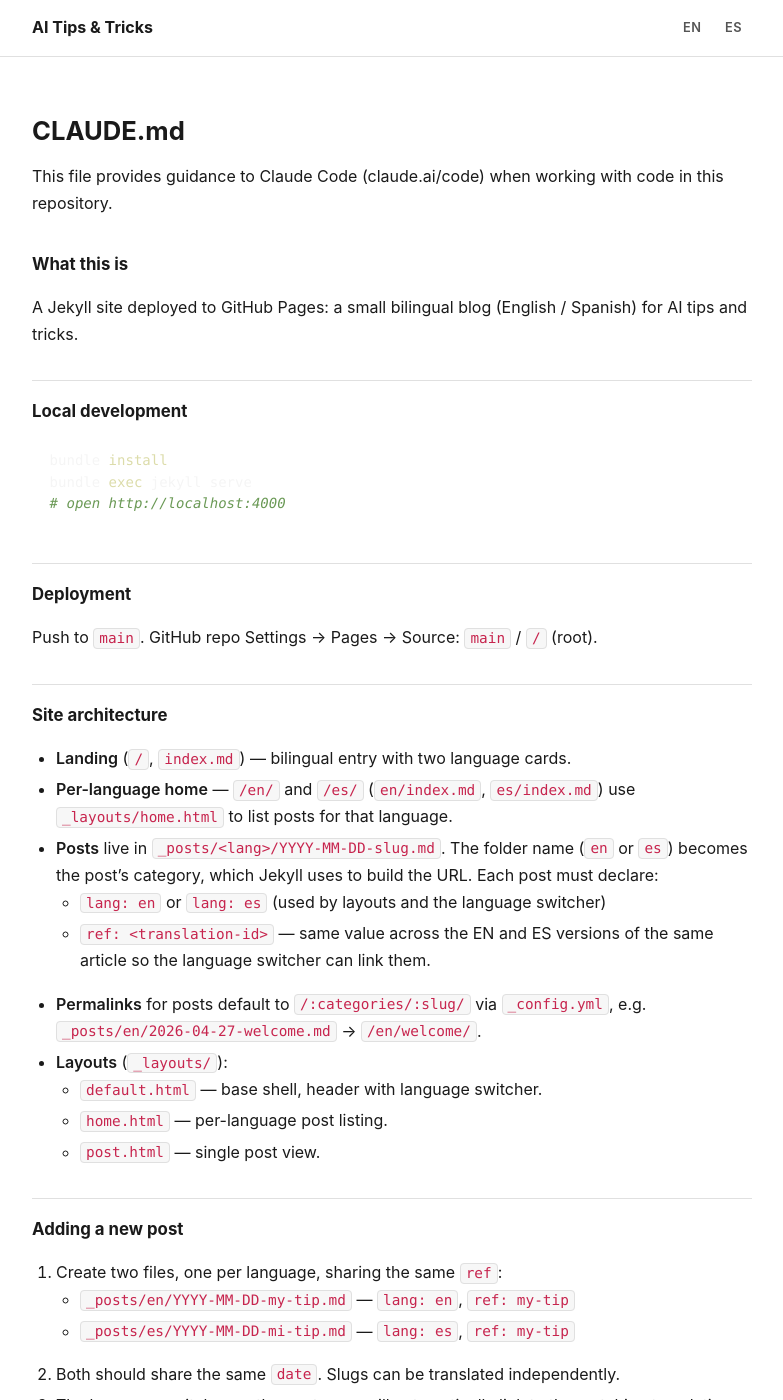
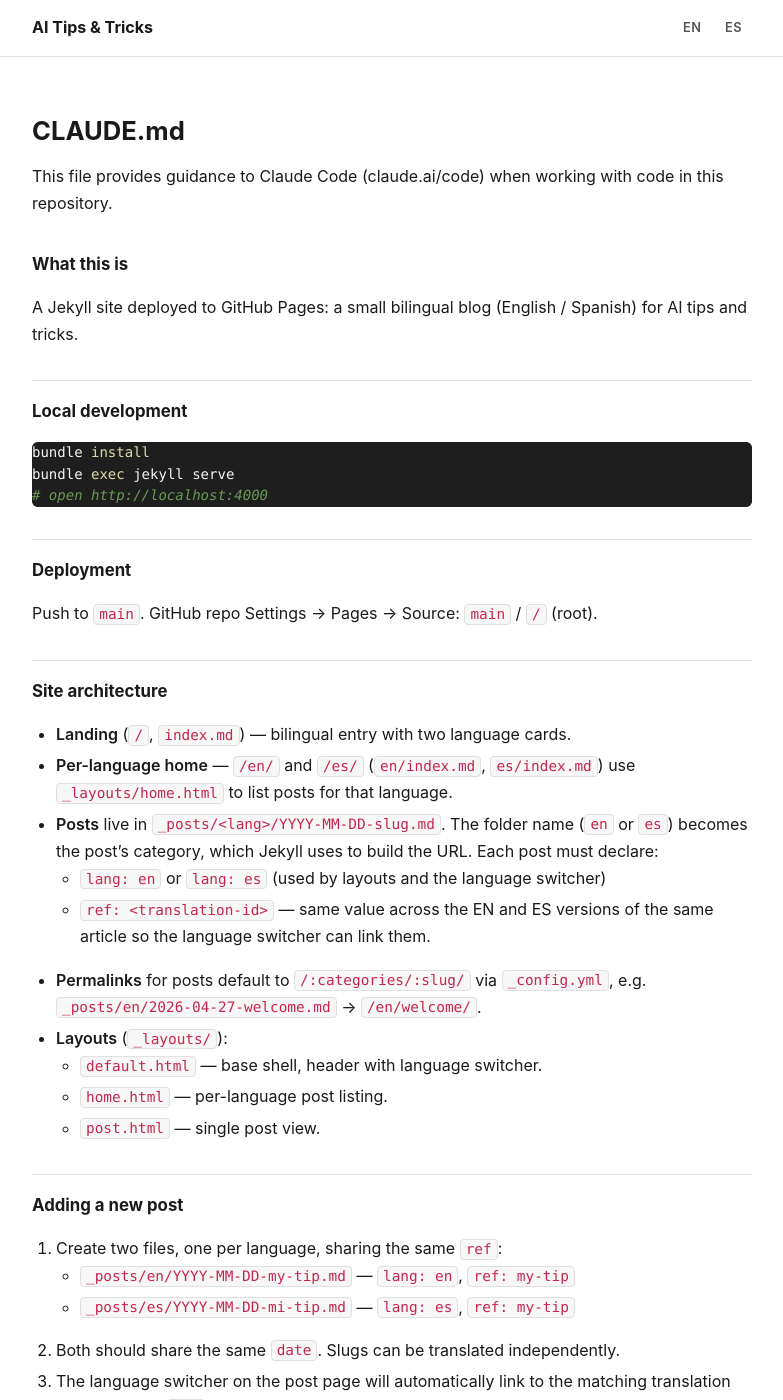
Before and after one commit to bernardosecades/bernardosecades.github.io, a Jekyll site: the page built from CLAUDE.md, in a window 1280 px wide and 1400 px high. Shown: the whole window, without its empty margins (248-1031 px from the left). Built offline with Jekyll 4.4.1, drawn with Linux system fonts in a browser that asks for light colours; our own code applies the rules of GitHub Pages for plain Markdown files.

Commit message:
TAML-1461 fix subtype

```diff
--- a/assets/css/style.css
+++ b/assets/css/style.css
@@ -262,26 +262,36 @@ code {
   color: #c7254e;
 }
 
-pre {
+pre,
+pre.highlight,
+.highlight,
+.highlighter-rouge .highlight,
+div.highlight pre {
   background: #1e1e1e;
   color: #f5f5f5;
   border-radius: 6px;
-  padding: 1rem 1.1rem;
   overflow-x: auto;
   line-height: 1.5;
+}
+
+pre,
+pre.highlight,
+div.highlight pre {
+  padding: 1rem 1.1rem;
   margin: 1rem 0;
 }
 
-pre code {
+.highlighter-rouge .highlight { padding: 0; margin: 1rem 0; }
+.highlighter-rouge .highlight pre { margin: 0; }
+
+pre code,
+pre.highlight code {
   background: transparent;
   border: 0;
   padding: 0;
   color: inherit;
   font-size: 0.875rem;
 }
-
-.highlight { background: transparent; }
-.highlight pre { margin: 0; }
 
 /* Rouge tokens (dark theme) */
 .highlight .c, .highlight .c1, .highlight .cm, .highlight .cs { color: #6a9955; font-style: italic; }
```
